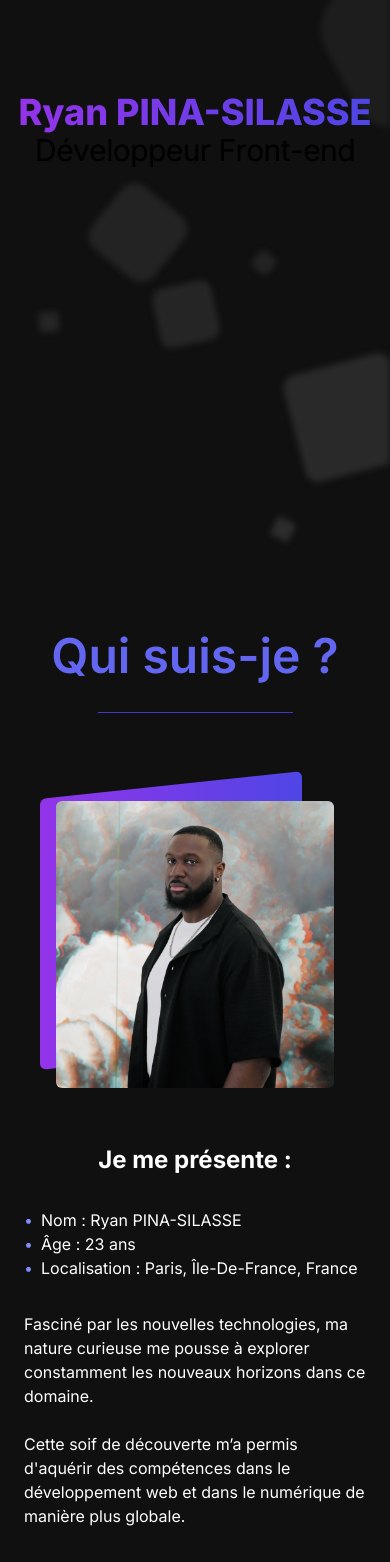
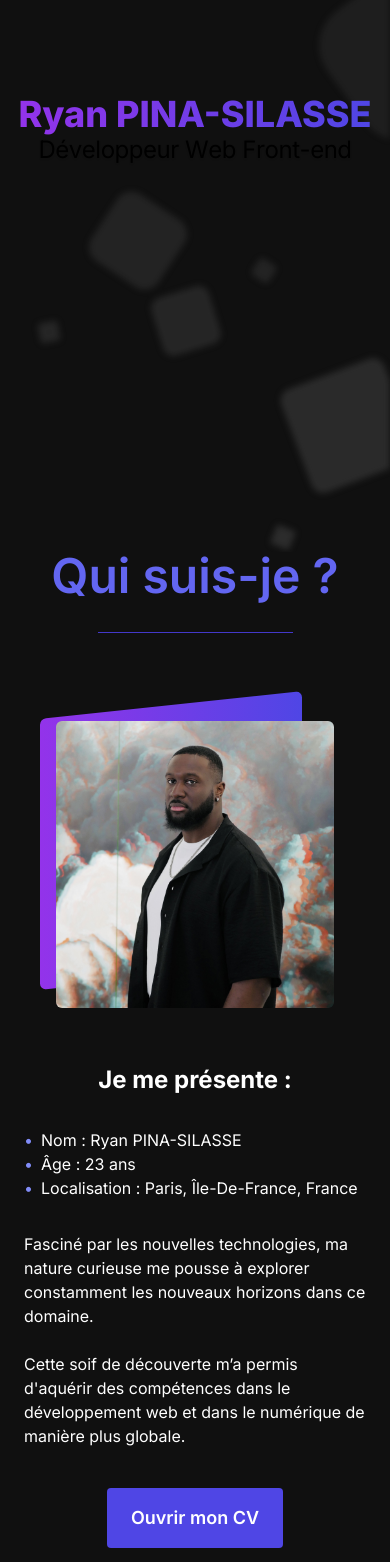
Before and after one commit to N95Ryan/new-portfolio, a Next.js app: page / in a window 390 px wide. Shown: the part 380-1942 px from the top of the page. Built offline with nearby package versions, Linux system fonts and the light colour scheme; what tailwindcss-animated would draw is missing.

Commit message:
SEO update + fix responsive

```diff
--- a/src/app/components/about/about.tsx
+++ b/src/app/components/about/about.tsx
@@ -6,7 +6,7 @@ import SocialMedia from "../socialMedia";
 export default function About() {
   return (
     <>
-    <div id="about" className="mt-[5rem]">
+    <div id="about" className="flex flex-col min-h-screen">
     <div className="animate-fade-down animate-once animate-duration-[1300ms]">
         <h3 className="text-5xl font-semibold text-indigo-500 text-center">
           Qui suis-je ?
--- a/src/app/components/magicui/letterPullUp.tsx
+++ b/src/app/components/magicui/letterPullUp.tsx
@@ -37,7 +37,7 @@ export default function LetterPullUp({
           animate="animate"
           custom={i}
           className={cn(
-            "font-display text-center text-l tracking-[-0.02em] text-black drop-shadow-sm dark:text-white text-3xl md:leading-[5rem]",
+            "font-display text-center text-l tracking-[-0.02em] text-black drop-shadow-sm dark:text-white text-2xl md:text-3xl md:leading-[5rem]",
             className,
           )}
         >
--- a/src/app/components/projects/projectCard.tsx
+++ b/src/app/components/projects/projectCard.tsx
@@ -25,7 +25,7 @@ export default function ProjectCard({ project }: ProjectCardProps) {
                     className="transition duration-500 ease-in-out transform group-hover:scale-105"
                 />
                 <div className="absolute inset-0 rounded-t-xl bg-black bg-opacity-90 flex items-center justify-center opacity-0 group-hover:opacity-100 transition-opacity duration-500">
-                    <p className="text-white text-center mx-4 text-xs md:text-sm">{project.description}</p>
+                    <p className="text-white text-center mx-4 text-xs lg:text-sm">{project.description}</p>
                 </div>
             </div>
             <div
--- a/src/app/components/projects/projectList.tsx
+++ b/src/app/components/projects/projectList.tsx
@@ -4,7 +4,7 @@ export const projects = [
     {
         "title": "Konbini",
         "stack": "Next • Tailwind • GraphQL",
-        "description": "J'ai été en charge de la refonte graphique de la page d'accueil du site.\nJ'ai également participé à l'intégration de nouvelles features ainsi qu'à l'optimisation du SEO et de l'experience utilisateur.",
+        "description": "J'ai été en charge de la refonte graphique de la page d'accueil du site.\nJ'ai également participé à l'intégration de nouvelles features ainsi qu'à l'optimisation du SEO et de l'UX.",
         "image": "/images/Projets/Konbini.jpg",
         "link": "https://www.konbini.com/",
         "bgcolor": "#b91c1c",
@@ -24,7 +24,7 @@ export const projects = [
     {
         "title": "Bitjutsu",
         "stack": "Next • Tailwind • Replicate",
-        "description": "J'ai réalisé ce projet dans le but de m'exercer à l'intégration de tokens dans un projet. Il consiste en une application interactive qui permet d'éditer une image via des lignes de texte. Pour cela j'ai fait appel à l'API de Replicate.",
+        "description": "Ce projet a été établi dans le but de m'exercer à l'intégration de tokens dans un projet. Il s'agit d'une application qui permet d'éditer une image via des promts de texte. Pour cela j'ai utilisé l'API de Replicate.",
         "image": "/images/Projets/Bitjutsu.jpg",
         "link": "https://bijutsu-n95ryan.vercel.app/",
         "bgcolor": "#fff",
@@ -34,7 +34,7 @@ export const projects = [
     {
         "title": "EcoMap",
         "stack": "Figma",
-        "description": "Cette maquette d'application a été réalisée en collaboration avec des camarades de promotion dans le cadre de notre soutenance de fin de première année. L'application permet via une carte intégrée de consulter une liste d'événements liés à l'écologie.",
+        "description": "Cette maquette d'application a été réalisée dans le cadre de ma soutenance de fin d'année. L'application permet via une carte de consulter une liste d'événements liés à l'écologie.",
         "image": "/images/Projets/Ecomap.jpg",
         "link": "https://www.figma.com/proto/SELGWIlBrSMJ0Bqe02toWk/Eco---Map?node-id=281-4983&starting-point-node-id=250%3A3263",
         "bgcolor": "#047857",
@@ -44,7 +44,7 @@ export const projects = [
     {
         "title": "DisGOvary",
         "stack": "React • Tailwind • GO",
-        "description": "DisGOvary est un projet fullstack mis en place afin qu'un développeur novice puisse s’intéresser davantage aux divers fonctionnement du front et du back. L’intérêt de l’application est de gérer une base de données depuis le navigateur.",
+        "description": "DisGOvary est un projet fullstack crée afin de mieux illusttrer les divers fonctionnement front et back. L’application permet de gérer une base de données depuis le navigateur.",
         "image": "/images/Projets/Disgovary.jpg",
         "link": "https://disgovary.vercel.app/",
         "bgcolor": "#26a6bd",
@@ -54,7 +54,7 @@ export const projects = [
     {
         "title": "Tic-Tac-Toe",
         "stack": "Javascript",
-        "description": "Ce projet est une application web développée pour illustrer les fondamentaux de la programmation en JavaScript et la manipulation du DOM. L’intérêt de l’application est de permettre aux utilisateurs de jouer au Tic-Tac-Toe directement dans leur navigateur.",
+        "description": "Cette application web a été développée pour illustrer les bases de JavaScript et la manipulation du DOM. Elle permet aux utilisateurs de jouer au Tic-Tac-Toe directement dans leur navigateur.",
         "image": "/images/Projets/TicTacToe.jpg",
         "link": "https://tic-tac-toe-coral-two-35.vercel.app/",
         "bgcolor": "#fb923c",
--- a/src/app/components/skills/SkillCard.tsx
+++ b/src/app/components/skills/SkillCard.tsx
@@ -8,7 +8,7 @@ interface SkillCardProps {
 
 const SkillCard: React.FC<SkillCardProps> = ({ title, icon, color }) => (
   <div className="bg-gray-800 hover:bg-opacity-50 p-4 text-white rounded-xl flex flex-col items-center space-y-2 transition duration-300 w-full sm:w-64 h-48" >
-    <div className="text-white text-2xl font-semibold">{title}</div>
+    <div className="text-white text-lg sm:text-xl md:text-2xl font-semibold">{title}</div>
     <div className="text-white text-8xl" style={{ color: color }}>{icon} </div>
   </div>
 );
--- a/src/app/components/skills/skills.tsx
+++ b/src/app/components/skills/skills.tsx
@@ -24,7 +24,7 @@ export default function Skills() {
 
   return (
     <>
-      <div id="skills" className="animate-fade-down animate-once animate-duration-[1300ms] mt-[10rem]">
+      <div id="skills" className="animate-fade-down animate-once animate-duration-[1300ms] mt-[5rem]">
         <h3 className="text-5xl font-semibold text-indigo-500 text-center mt-[3rem]">
           Mes skills
         </h3>
--- a/src/app/components/title.tsx
+++ b/src/app/components/title.tsx
@@ -3,13 +3,13 @@ import LetterPullUp from "./magicui/letterPullUp";
 
 export function Title() {
   return (
-    <div className="flex flex-col items-center justify-center min-h-screen px-4 sm:px-0">
+    <div className="flex flex-col items-center justify-center min-h-screen">
       <FadeText
-        className="text-4xl sm:text-5xl lg:text-7xl font-extrabold text-transparent bg-clip-text bg-gradient-to-r from-purple-600 to-indigo-600 my-auto"
+        className="text-4xl md:text-6xl lg:text-7xl font-extrabold text-transparent bg-clip-text bg-gradient-to-r from-purple-600 to-indigo-600 my-auto"
         direction="down"
         text="Ryan PINA-SILASSE"
       />
-      <LetterPullUp words="Développeur Front-end" delay={0.1} />
+      <LetterPullUp words="Développeur Web Front-end" delay={0.1} />
     </div>
   );
 }
--- a/src/app/layout.tsx
+++ b/src/app/layout.tsx
@@ -5,9 +5,9 @@ import "./globals.css";
 const inter = Inter({ subsets: ["latin"] });
 
 export const metadata: Metadata = {
-  title: "Ryan PINA-SILASSE | Portfolio",
+  title: "Ryan PINA-SILASSE | Développeur Web Front-End React",
   description: "Portfolio de Ryan PINA-SILASSE, développeur web front-end spécialisé en React. Découvrez mes projets, mes compétences et mon parcours.",
-  keywords: "Ryan PINA-SILASSE, Développeur Web, Front-end, React, Next.js, Portfolio, Hetic, Konbini, Canada",
+  keywords: "Ryan PINA-SILASSE, Développeur Web Front-End, Île-de-France, Canada, React, Next.js, Portfolio, Hetic, Konbini, Développement Web, UI/UX Design, JavaScript, HTML5, CSS3",
   authors: [{ name: "Ryan PINA-SILASSE" }],
 
 };
```
